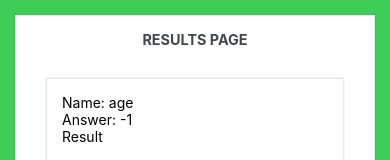
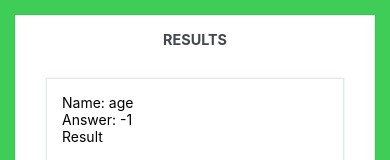
Before and after one commit to medquestemergency/mobile, a React Native app: screen /Result in a window 390 px wide. Shown: the top 160 px of the page. Built offline with nearby package versions, Linux system fonts and the light colour scheme.

Commit message:
Results page to result

```diff
--- a/screen/ResultScreen.tsx
+++ b/screen/ResultScreen.tsx
@@ -13,7 +13,7 @@ export default () => {
     return <SafeAreaView style={{backgroundColor: "#3fcc57", flex: 1}}>
         <ScrollView>
             <Card>
-                <Card.Title>RESULTS PAGE</Card.Title>
+                <Card.Title>RESULTS</Card.Title>
                 {Object.entries(questionData).map(([key, value], index) => <ResultView name={key} formState={value}
                                                                                        key={key + index}/>)}
             </Card>
```
